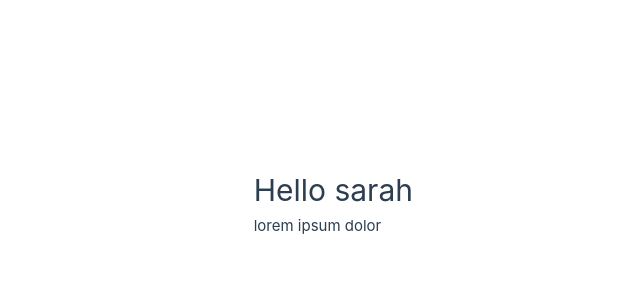
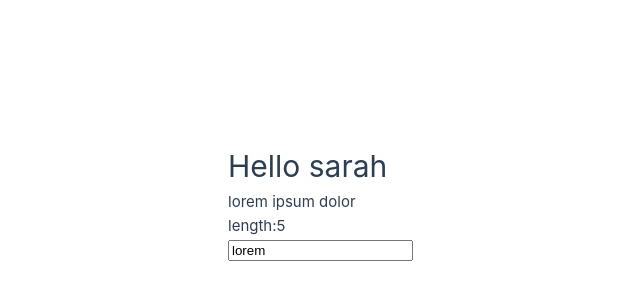
Before and after one commit to sarahelshark/vite-hello-world, a Vue app: page / in a window 1280 px wide. Shown: the part 198-498 px from the top of the page, without its empty margins (227-867 px from the left). Built offline with nearby package versions, Linux system fonts and the light colour scheme.

Commit message:
test text interpolation
input type with v-model

```diff
--- a/src/App.vue
+++ b/src/App.vue
@@ -1,26 +1,24 @@
 <script >
 export default {
-  name:'App',
-  data(){
+  name: 'App',
+  data() {
     return {
-      message:'sarah',
-      content:'lorem ipsum dolor'
+      message: 'sarah',
+      content: 'lorem ipsum dolor',
+      msg:'lorem'
     }
   }
 }
 </script>
 
 <template>
+  <div class="wrapper">
+    <h1>Hello {{ message }}</h1>
+    <p>{{ content }}</p>
+    <div>length:{{ msg.length }}</div>
 
-    <div class="wrapper">
-      <h1>Hello {{ message }}</h1>
-      <p>{{ content }}</p>
-    </div>
-
-
-
+    <input type="text" v-model="msg">
+  </div>
 </template>
 
-<style >
-
-</style>
+<style ></style>
```
